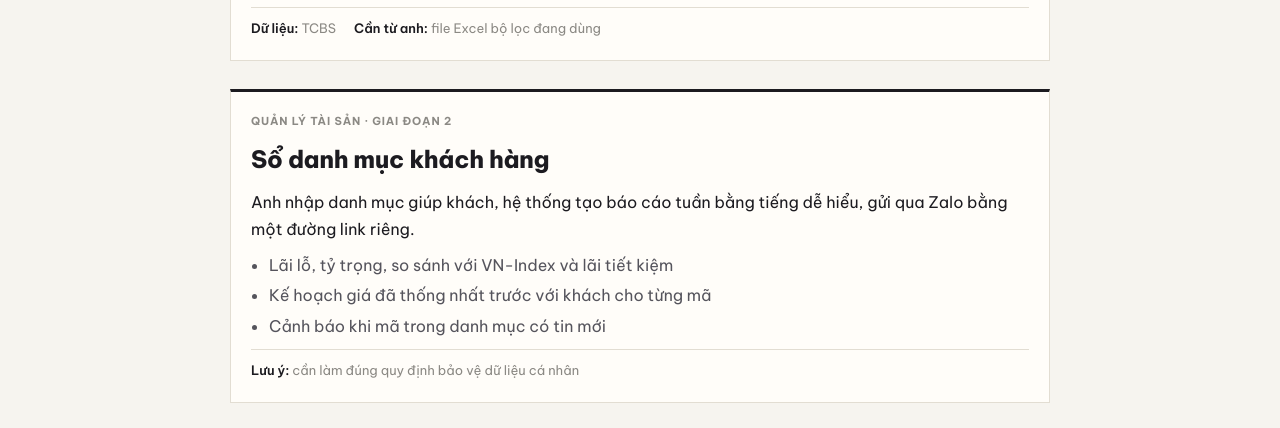
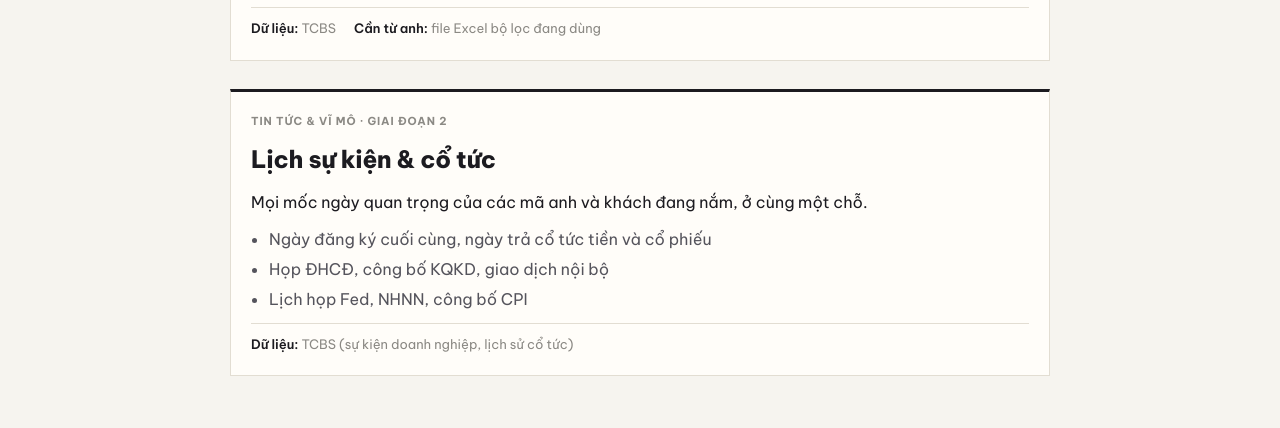
Before and after one commit to bopbon6868/topbroker-web, a plain HTML site: page site/sap-ra-mat/index.html in a window 1280 px wide. Shown: the part 587-1015 px from the top of the page. Drawn offline with Linux system fonts and the light colour scheme; no server answers.

Commit message:
Bỏ mục Sổ danh mục khách hàng (menu Danh mục) theo yêu cầu anh Hải
Co-Authored-By: Claude Opus 5.5 <noreply@anthropic.com>
Claude-Session: https://claude.ai/code/session_01CNqAzBeung2bNhg2EKePuH

```diff
--- a/site/assets/site.js
+++ b/site/assets/site.js
@@ -29,8 +29,6 @@ TB.PRODUCTS = [
    desc:'Đu đỉnh, úp bô, lùa gà… giải nghĩa từng từ, kèm câu dùng thật.', nav:null},
   {id:'loc',     name:'Bộ lọc dòng tiền',          group:'Phân tích',       status:'soon', href:'sap-ra-mat/index.html#loc', icon:'filter', short:'Bộ lọc',
    desc:'Lọc cổ phiếu theo khối lượng, MACD, RSI, ADX và các đường trung bình.', nav:'Bộ lọc'},
-  {id:'danh-muc',name:'Sổ danh mục khách hàng',    group:'Quản lý tài sản', status:'soon', href:'sap-ra-mat/index.html#danh-muc', icon:'case', short:'Danh mục',
-   desc:'Báo cáo danh mục hằng tuần, viết dễ hiểu, gửi khách qua Zalo.', nav:'Danh mục'},
   {id:'lich',    name:'Lịch sự kiện & cổ tức',     group:'Tin tức & vĩ mô', status:'soon', href:'sap-ra-mat/index.html#lich', icon:'cal', short:'Lịch',
    desc:'Ngày chốt quyền, trả cổ tức, họp ĐHCĐ, công bố KQKD của các mã anh quan tâm.', nav:'Lịch'},
   {id:'game',    name:'Webgame Top Broker',        group:'Giải trí',        status:'live', href:'https://game.topbroker.fun', icon:'game', tint:['#8A6CFF','#3B22C4'], short:'Webgame',
--- a/site/sap-ra-mat/index.html
+++ b/site/sap-ra-mat/index.html
@@ -49,13 +49,6 @@ h1{font-size:clamp(28px,4vw,40px);font-weight:800;letter-spacing:-.02em;line-hei
     <div class="meta"><span><b>Dữ liệu:</b> TCBS</span><span><b>Cần từ anh:</b> file Excel bộ lọc đang dùng</span></div>
   </section>
 
-  <section class="item" id="danh-muc">
-    <span class="g">Quản lý tài sản · Giai đoạn 2</span>
-    <h2>Sổ danh mục khách hàng</h2>
-    <p>Anh nhập danh mục giúp khách, hệ thống tạo báo cáo tuần bằng tiếng dễ hiểu, gửi qua Zalo bằng một đường link riêng.</p>
-    <ul><li>Lãi lỗ, tỷ trọng, so sánh với VN-Index và lãi tiết kiệm</li><li>Kế hoạch giá đã thống nhất trước với khách cho từng mã</li><li>Cảnh báo khi mã trong danh mục có tin mới</li></ul>
-    <div class="meta"><span><b>Lưu ý:</b> cần làm đúng quy định bảo vệ dữ liệu cá nhân</span></div>
-  </section>
 
 
   <section class="item" id="lich">
```
